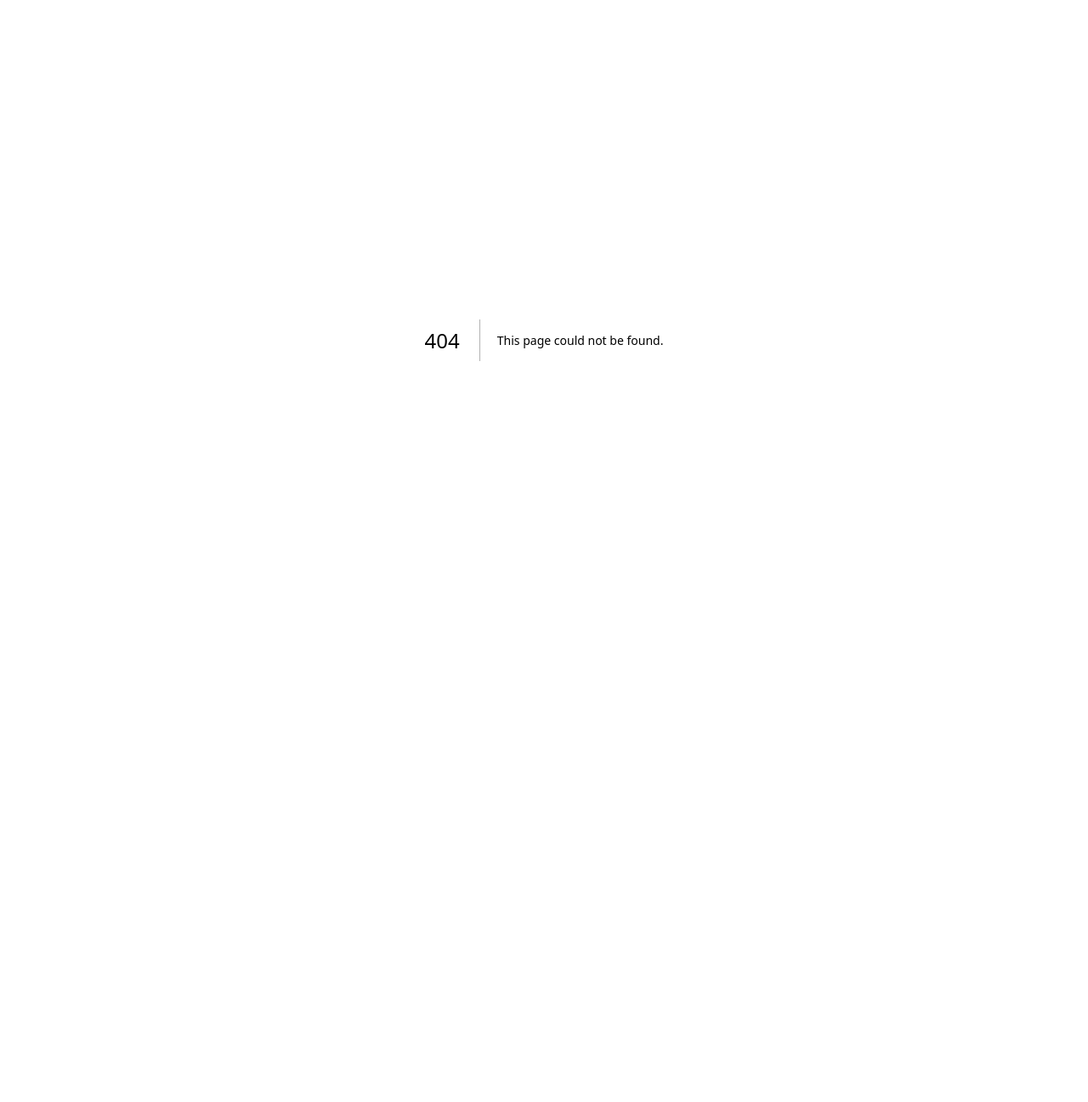
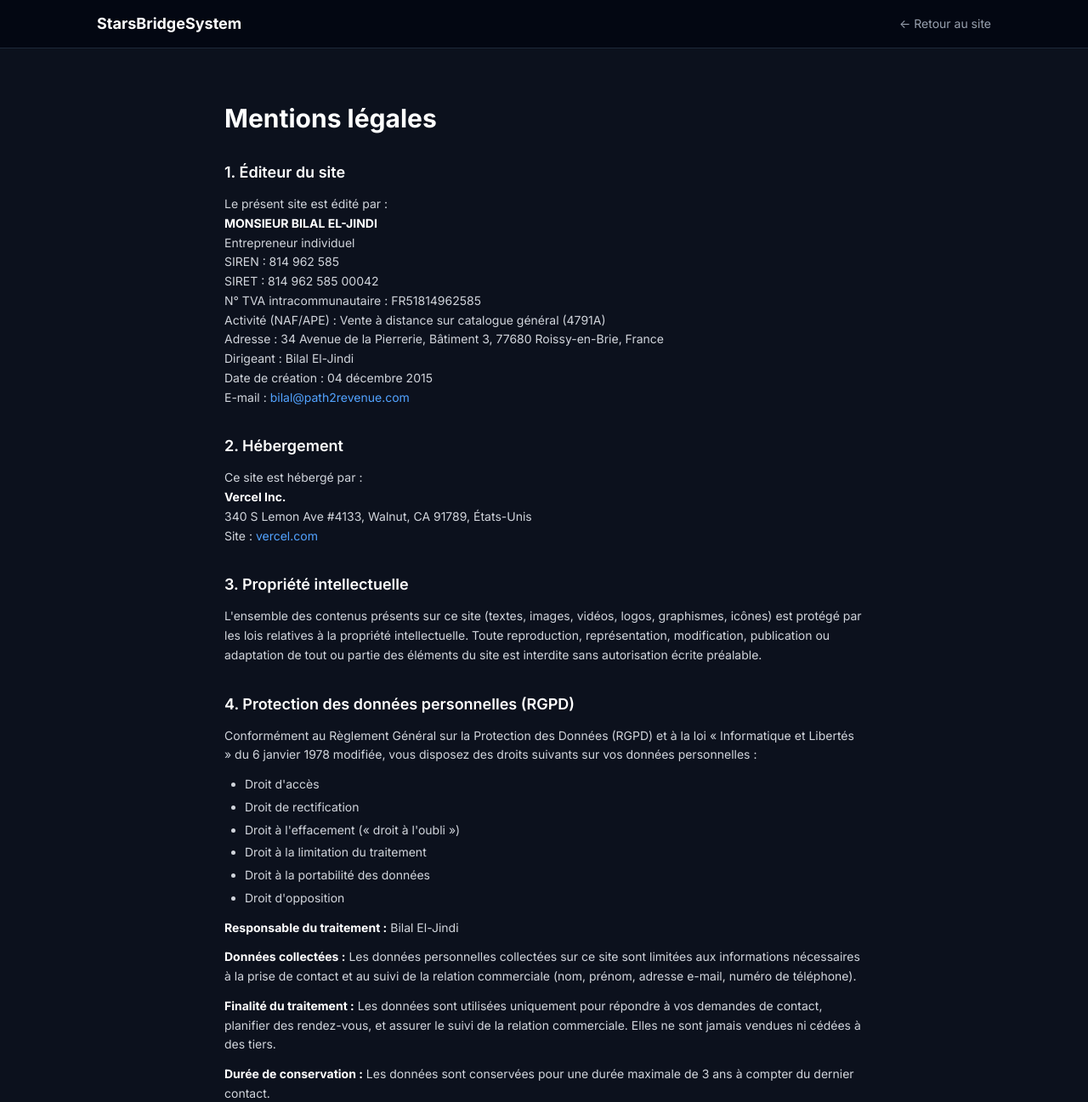
Before and after one commit to path2revenue/starsbridgesystem, a Next.js app: page /mentions-legales in a window 1280 px wide. Before the commit this address had no page. Shown: the top 1297 px of the page at 85% size. Before the commit the page ends 800 px from the top, so only its background shows below. Built offline with nearby package versions, Linux system fonts and the light colour scheme.

Commit message:
feat: add mentions legales page

```diff
--- /dev/null
+++ b/src/app/mentions-legales/page.js
@@ -0,0 +1,165 @@
+"use client";
+
+export default function MentionsLegales() {
+    return (
+        <>
+            {/* Minimal Navbar */}
+            <nav className="sticky top-0 z-50 border-b border-gray-800 bg-gray-950/90 backdrop-blur-md">
+                <div className="max-w-[1100px] mx-auto px-6 h-14 flex items-center justify-between">
+                    <a href="/" className="text-lg font-bold text-white">
+                        StarsBridgeSystem
+                    </a>
+                    <a
+                        href="/"
+                        className="text-sm text-gray-400 hover:text-white transition-colors"
+                    >
+                        ← Retour au site
+                    </a>
+                </div>
+            </nav>
+
+            <main className="max-w-[800px] mx-auto px-6 py-16 text-gray-300">
+                <h1 className="text-3xl font-bold mb-8 text-white">Mentions légales</h1>
+
+                <div className="space-y-8 leading-relaxed text-sm">
+                    {/* Éditeur */}
+                    <section>
+                        <h2 className="text-lg font-semibold text-white mb-3">
+                            1. Éditeur du site
+                        </h2>
+                        <p>
+                            Le présent site est édité par :<br />
+                            <strong className="text-white">MONSIEUR BILAL EL-JINDI</strong><br />
+                            Entrepreneur individuel<br />
+                            SIREN : 814 962 585<br />
+                            SIRET : 814 962 585 00042<br />
+                            N° TVA intracommunautaire : FR51814962585<br />
+                            Activité (NAF/APE) : Vente à distance sur catalogue général (4791A)<br />
+                            Adresse : 34 Avenue de la Pierrerie, Bâtiment 3, 77680 Roissy-en-Brie, France<br />
+                            Dirigeant : Bilal El-Jindi<br />
+                            Date de création : 04 décembre 2015<br />
+                            E-mail : <a href="mailto:bilal@path2revenue.com" className="text-blue-400 hover:underline">bilal@path2revenue.com</a>
+                        </p>
+                    </section>
+
+                    {/* Hébergement */}
+                    <section>
+                        <h2 className="text-lg font-semibold text-white mb-3">
+                            2. Hébergement
+                        </h2>
+                        <p>
+                            Ce site est hébergé par :<br />
+                            <strong className="text-white">Vercel Inc.</strong><br />
+                            340 S Lemon Ave #4133, Walnut, CA 91789, États-Unis<br />
+                            Site : <a href="https://vercel.com" target="_blank" rel="noopener noreferrer" className="text-blue-400 hover:underline">vercel.com</a>
+                        </p>
+                    </section>
+
+                    {/* Propriété intellectuelle */}
+                    <section>
+                        <h2 className="text-lg font-semibold text-white mb-3">
+                            3. Propriété intellectuelle
+                        </h2>
+                        <p>
+                            L'ensemble des contenus présents sur ce site (textes, images, vidéos, logos, graphismes, icônes)
+                            est protégé par les lois relatives à la propriété intellectuelle.
+                            Toute reproduction, représentation, modification, publication ou adaptation de tout ou partie
+                            des éléments du site est interdite sans autorisation écrite préalable.
+                        </p>
+                    </section>
+
+                    {/* Données personnelles / RGPD */}
+                    <section>
+                        <h2 className="text-lg font-semibold text-white mb-3">
+                            4. Protection des données personnelles (RGPD)
+                        </h2>
+                        <p className="mb-3">
+                            Conformément au Règlement Général sur la Protection des Données (RGPD) et à la loi
+                            « Informatique et Libertés » du 6 janvier 1978 modifiée, vous disposez des droits suivants
+                            sur vos données personnelles :
+                        </p>
+                        <ul className="list-disc pl-6 space-y-1 mb-3">
+                            <li>Droit d'accès</li>
+                            <li>Droit de rectification</li>
+                            <li>Droit à l'effacement (« droit à l'oubli »)</li>
+                            <li>Droit à la limitation du traitement</li>
+                            <li>Droit à la portabilité des données</li>
+                            <li>Droit d'opposition</li>
+                        </ul>
+                        <p className="mb-3">
+                            <strong className="text-white">Responsable du traitement :</strong> Bilal El-Jindi
+                        </p>
+                        <p className="mb-3">
+                            <strong className="text-white">Données collectées :</strong> Les données personnelles
+                            collectées sur ce site sont limitées aux informations nécessaires à la prise de contact et au suivi
+                            de la relation commerciale (nom, prénom, adresse e-mail, numéro de téléphone).
+                        </p>
+                        <p className="mb-3">
+                            <strong className="text-white">Finalité du traitement :</strong> Les données sont utilisées
+                            uniquement pour répondre à vos demandes de contact, planifier des rendez-vous, et assurer le suivi
+                            de la relation commerciale. Elles ne sont jamais vendues ni cédées à des tiers.
+                        </p>
+                        <p className="mb-3">
+                            <strong className="text-white">Durée de conservation :</strong> Les données sont conservées
+                            pour une durée maximale de 3 ans à compter du dernier contact.
+                        </p>
+                        <p>
+                            Pour exercer vos droits ou pour toute question relative à la protection de vos données,
+                            contactez-nous à : <a href="mailto:bilal@path2revenue.com" className="text-blue-400 hover:underline">bilal@path2revenue.com</a>
+                        </p>
+                        <p className="mt-3">
+                            En cas de litige, vous pouvez adresser une réclamation à la CNIL : <a href="https://www.cnil.fr" target="_blank" rel="noopener noreferrer" className="text-blue-400 hover:underline">www.cnil.fr</a>
+                        </p>
+                    </section>
+
+                    {/* Cookies */}
+                    <section>
+                        <h2 className="text-lg font-semibold text-white mb-3">
+                            5. Cookies
+                        </h2>
+                        <p>
+                            Ce site peut utiliser des cookies strictement nécessaires à son fonctionnement.
+                            Aucun cookie publicitaire ou de tracking tiers n'est déposé sans votre consentement.
+                            Vous pouvez à tout moment configurer votre navigateur pour refuser les cookies.
+                        </p>
+                    </section>
+
+                    {/* Limitation de responsabilité */}
+                    <section>
+                        <h2 className="text-lg font-semibold text-white mb-3">
+                            6. Limitation de responsabilité
+                        </h2>
+                        <p>
+                            Les informations contenues sur ce site sont aussi précises que possible et sont régulièrement
+                            mises à jour. Toutefois, elles sont fournies à titre indicatif et ne sauraient engager la
+                            responsabilité de l'éditeur en cas d'erreur, d'omission ou de résultats obtenus suite à
+                            l'utilisation de ces informations. L'éditeur ne saurait être tenu responsable des dommages
+                            directs ou indirects résultant de l'utilisation du site.
+                        </p>
+                    </section>
+
+                    {/* Droit applicable */}
+                    <section>
+                        <h2 className="text-lg font-semibold text-white mb-3">
+                            7. Droit applicable
+                        </h2>
+                        <p>
+                            Le présent site et ses mentions légales sont soumis au droit français.
+                            En cas de litige, les tribunaux français seront seuls compétents.
+                        </p>
+                    </section>
+                </div>
+
+                {/* Back link */}
+                <div className="mt-12 pt-6 border-t border-gray-800">
+                    <a
+                        href="/"
+                        className="text-sm text-gray-500 hover:text-white transition-colors"
+                    >
+                        ← Retour au site
+                    </a>
+                </div>
+            </main>
+        </>
+    );
+}
```
